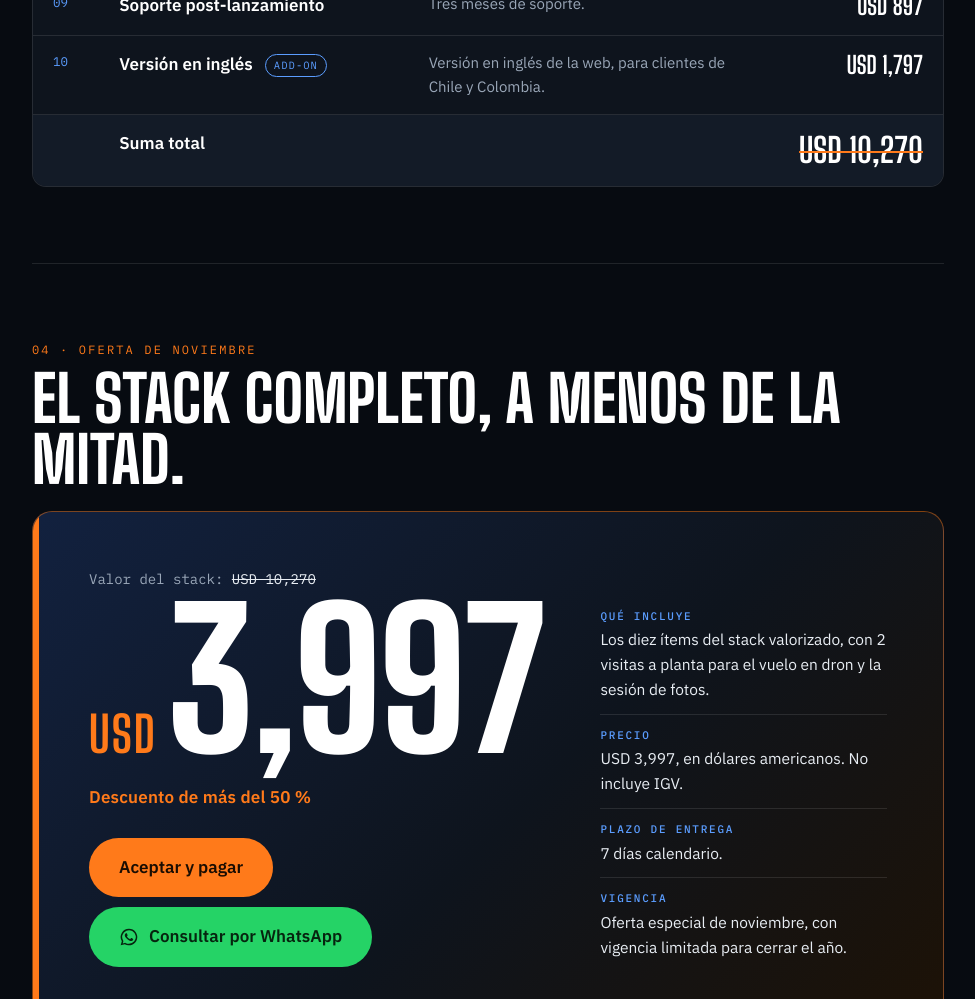
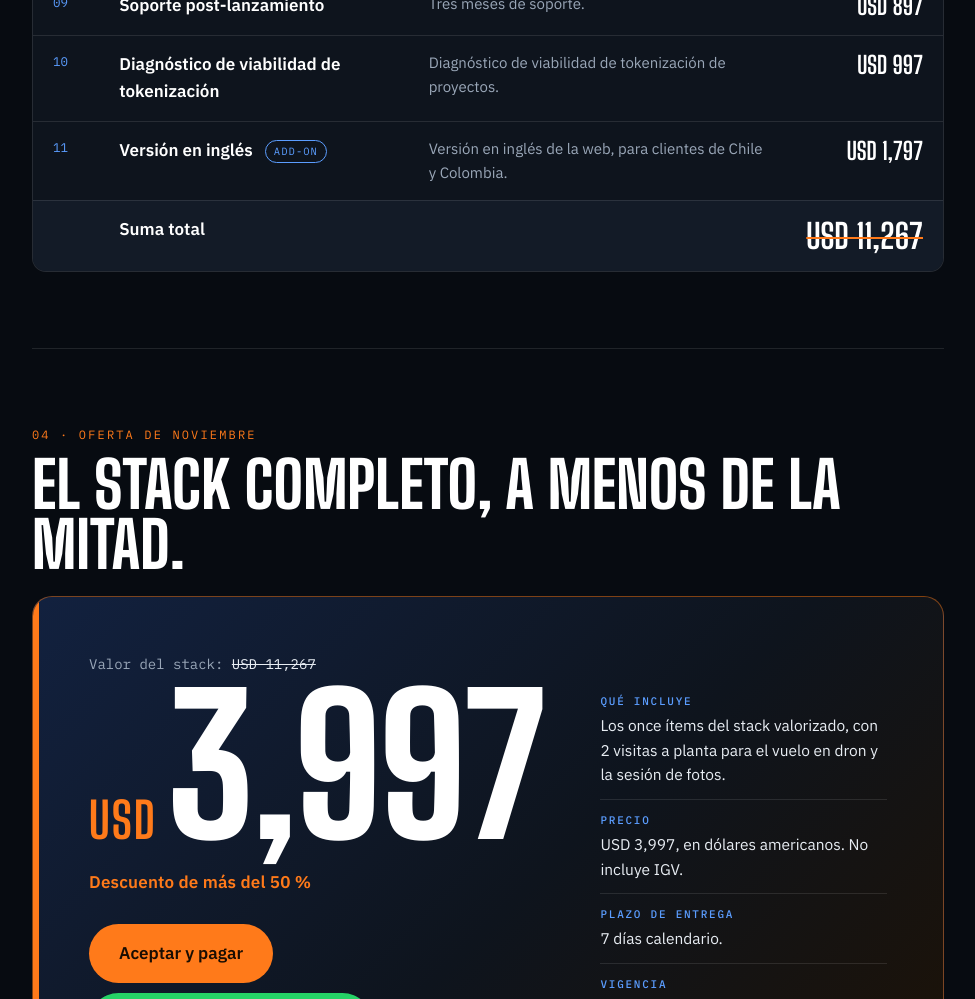
Before and after one commit to giancarlo-marcador/propuesta-pps-efel, a plain HTML site: page index.html in a window 1280 px wide. Shown: the part 4460-5459 px from the top of the page, without its empty margins (152-1127 px from the left). Drawn offline with Linux system fonts and the light colour scheme.

Commit message:
Agrega el diagnóstico de viabilidad de tokenización al stack (USD 997); total del stack USD 11,267, precio igual
Co-Authored-By: Claude Opus 5.5 <noreply@anthropic.com>

```diff
--- a/index.html
+++ b/index.html
@@ -259,10 +259,11 @@
           <tr><td>07</td><td class="item">Contenido nuevo</td><td class="desc">Desarrollo e integración de todo el contenido nuevo, con el material de dron y fotografía.</td><td class="price">USD 1,497</td></tr>
           <tr><td>08</td><td class="item">Pruebas y lanzamiento</td><td class="desc">Pruebas en móvil, desktop y tablet, más lanzamiento con Analytics y Search Console.</td><td class="price">USD 497</td></tr>
           <tr><td>09</td><td class="item">Soporte post-lanzamiento</td><td class="desc">Tres meses de soporte.</td><td class="price">USD 897</td></tr>
-          <tr><td>10</td><td class="item">Versión en inglés <span class="addon">Add-on</span></td><td class="desc">Versión en inglés de la web, para clientes de Chile y Colombia.</td><td class="price">USD 1,797</td></tr>
+          <tr><td>10</td><td class="item">Diagnóstico de viabilidad de tokenización</td><td class="desc">Diagnóstico de viabilidad de tokenización de proyectos.</td><td class="price">USD 997</td></tr>
+          <tr><td>11</td><td class="item">Versión en inglés <span class="addon">Add-on</span></td><td class="desc">Versión en inglés de la web, para clientes de Chile y Colombia.</td><td class="price">USD 1,797</td></tr>
         </tbody>
         <tfoot>
-          <tr><td></td><td class="item">Suma total</td><td class="desc"></td><td class="price"><s style="text-decoration-thickness:.06em;text-decoration-color:var(--spark)">USD 10,270</s></td></tr>
+          <tr><td></td><td class="item">Suma total</td><td class="desc"></td><td class="price"><s style="text-decoration-thickness:.06em;text-decoration-color:var(--spark)">USD 11,267</s></td></tr>
         </tfoot>
       </table>
     </div>
@@ -274,13 +275,13 @@
     <div class="offer">
       <div class="offer__grid">
         <div>
-          <p class="offer__was">Valor del stack: <s>USD 10,270</s></p>
+          <p class="offer__was">Valor del stack: <s>USD 11,267</s></p>
           <p class="offer__price"><small>USD</small>3,997</p>
           <span class="offer__save">Descuento de más del 50 %</span>
           <p class="offer__pay"><a class="btn" href="https://buy.stripe.com/7sY7sM7Nj3q8a4rd98eME08" target="_blank" rel="noopener">Aceptar y pagar</a> <a class="btn btn--wa" href="https://wa.me/51938823222?text=Tengo%20una%20consulta%20sobre%20la%20propuesta" target="_blank" rel="noopener"><svg viewBox="0 0 24 24" width="20" height="20" aria-hidden="true"><path fill="currentColor" d="M12 2a10 10 0 0 0-8.6 15.1L2 22l5-1.3A10 10 0 1 0 12 2Zm0 18.2a8.200 8.200 0 0 1-4.200-1.150l-.3-.18-3 .78.8-2.900-.2-.3A8.200 8.200 0 1 1 12 20.2Zm4.500-6.100c-.25-.12-1.460-.72-1.690-.8-.23-.08-.39-.12-.560.12-.160.25-.640.8-.780.970-.140.160-.290.180-.540.060a6.700 6.700 0 0 1-1.980-1.220 7.400 7.400 0 0 1-1.370-1.700c-.140-.25 0-.380.110-.5.110-.110.25-.290.370-.430.120-.140.160-.250.250-.410.080-.160.040-.310-.020-.430-.060-.120-.560-1.340-.760-1.840-.2-.480-.410-.420-.560-.420h-.480a.920.920 0 0 0-.660.310 2.800 2.800 0 0 0-.870 2.070c0 1.220.890 2.400 1.010 2.560.120.160 1.750 2.670 4.240 3.740.590.260 1.050.410 1.410.520.590.190 1.130.160 1.560.1.480-.070 1.460-.6 1.670-1.170.210-.580.210-1.070.140-1.170-.060-.110-.220-.170-.470-.290Z"/></svg><span>Consultar por WhatsApp</span></a></p>
         </div>
         <ul class="terms">
-          <li><b>Qué incluye</b>Los diez ítems del stack valorizado, con 2 visitas a planta para el vuelo en dron y la sesión de fotos.</li>
+          <li><b>Qué incluye</b>Los once ítems del stack valorizado, con 2 visitas a planta para el vuelo en dron y la sesión de fotos.</li>
           <li><b>Precio</b>USD 3,997, en dólares americanos. No incluye IGV.</li>
           <li><b>Plazo de entrega</b>7 días calendario.</li>
           <li><b>Vigencia</b>Oferta especial de noviembre, con vigencia limitada para cerrar el año.</li>
```
